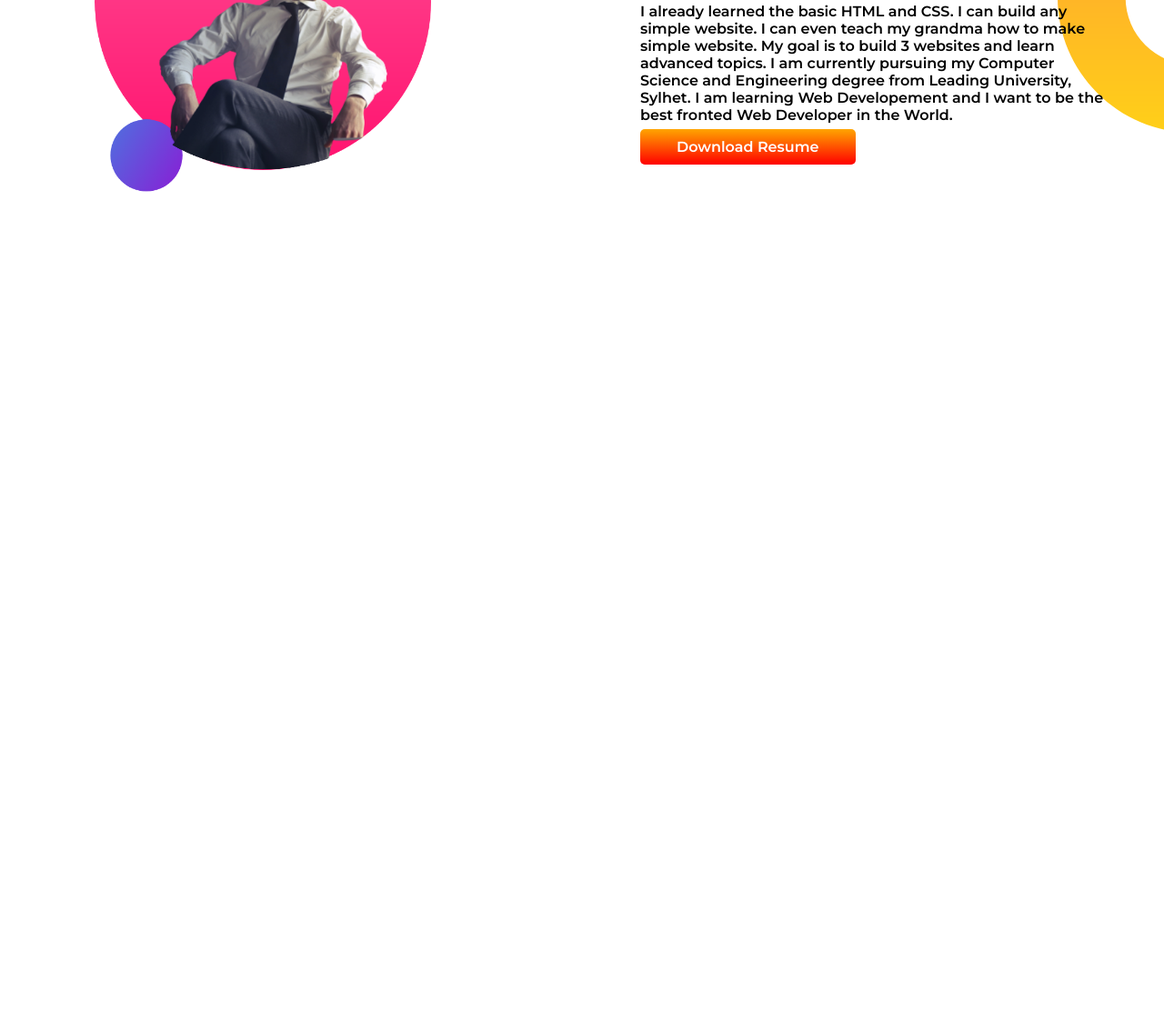
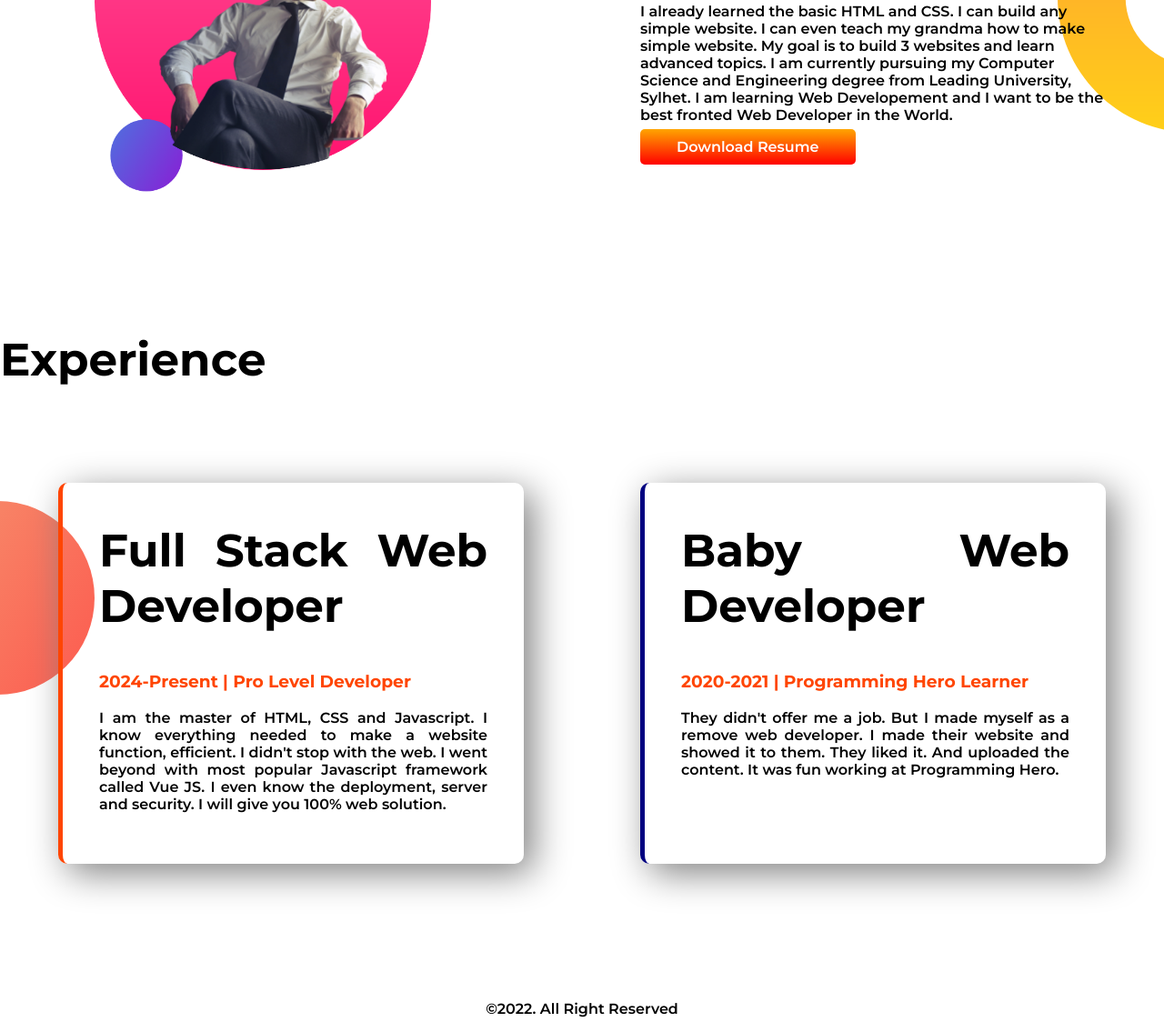
Before and after one commit to ShaahFardin/developer-portfolio, a plain HTML site: page index.html in a window 1280 px wide. Shown: the part 870-2005 px from the top of the page at 91% size. Before the commit the page ends 1235 px from the top, so only its background shows below. Drawn offline with Linux system fonts and the light colour scheme.

Commit message:
experience-and-footer-added

```diff
--- a/index.html
+++ b/index.html
@@ -11,7 +11,7 @@
     <link rel="stylesheet" href="style.css">
 </head>
 <body>
-    <section class="top-banner">
+    <section class="top-banner flexible-container">
         <div class="half-width">
             <h1>Welcome To <h1>
                 <h1><span class="title-name">Shah Fardin's</span> World</h1>
@@ -26,7 +26,7 @@
         </div>
     </section>
 
-    <section class="dream-big">
+    <section class="dream-big flexible-container">
         <div class="half-width">
             <img src="images/bg2.png" alt="">
         </div>
@@ -42,5 +42,23 @@
 
         </div>
     </section>
+    <section class="experience-area">
+        <h1>Experience</h1>
+        <div class="flexible-container">
+            <div id="full-stack-dev" class="experience-item">
+                <h1>Full Stack Web Developer</h1>
+                <h3 class="title-name">2024-Present | Pro Level Developer</h3>
+                <p>I am the master of HTML, CSS and Javascript. I know everything needed to make a website function, efficient. I didn't stop with the web. I went beyond with most popular Javascript framework called Vue JS. I even know the deployment, server and security. I will give you 100% web solution.</p>
+            </div>
+            <div id="baby-web-dev" class="experience-item">
+                <h1>Baby Web Developer</h1>
+                <h3 class="title-name">2020-2021 | Programming Hero Learner</h3>
+                <p>They didn't offer me a job. But I made myself as a remove web developer. I made their website and showed it to them. They liked it. And uploaded the content. It was fun working at Programming Hero.</p>
+            </div>
+        </div>
+    </section>
 </body>
+<footer>
+    <p>©2022. All Right Reserved</p>
+</footer>
 </html>
--- a/style.css
+++ b/style.css
@@ -8,7 +8,7 @@ h1{
 .title-name{
     color: orangered;
 }
-section{
+.flexible-container{
     display: flex;
     margin-bottom: 150px;
 }
@@ -38,3 +38,27 @@ section{
     background-repeat: no-repeat;
     background-position: right;
 }
+.experience-item{
+    box-shadow: 10px 10px 40px grey;
+    width: 40%;
+    margin-top: 5%;
+    margin-left: 5%;
+    margin-right: 5%;
+    padding: 2px 40px 40px;
+    text-align: justify;
+    border-radius: 10px;
+}
+.experience-area{
+    background-image: url(images/exp-bg.png);
+    background-repeat: no-repeat;
+    background-position: left;
+}
+#full-stack-dev{
+    border-left: 5px solid orangered;
+}
+#baby-web-dev{
+    border-left: 5px solid navy;
+}
+footer{
+    text-align: center;
+}
```
